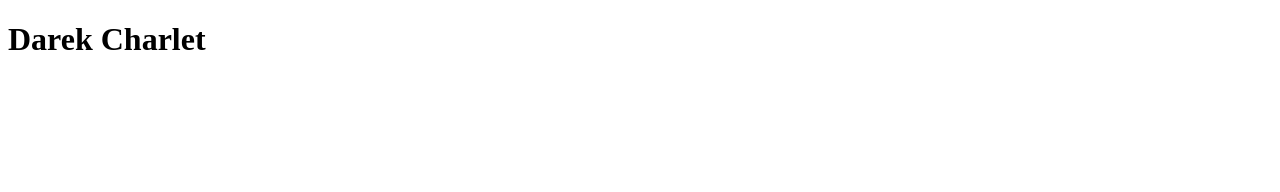
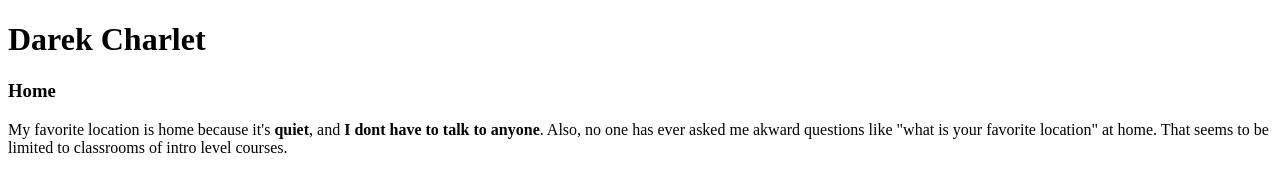
Before and after one commit to 44-563-WebApps-F21/webapps-f21-assignment-3-17dchar, a plain HTML site: page index.html in a window 1280 px wide. Drawn offline with Linux system fonts and the light colour scheme.

Commit message:
added second header and paragraph

```diff
--- a/index.html
+++ b/index.html
@@ -5,5 +5,11 @@
     </head>
     <body>
         <h1>Darek Charlet</h1>
+        <h3>Home</h3>
+        <p>
+            My favorite location is home because it's <B>quiet</B>, and <b>I dont have to talk to anyone</b>.
+            Also, no one has ever asked me akward questions like "what is your favorite location"
+            at home. That seems to be limited to classrooms of intro level courses.
+        </p>
     </body>
 </html>
```
